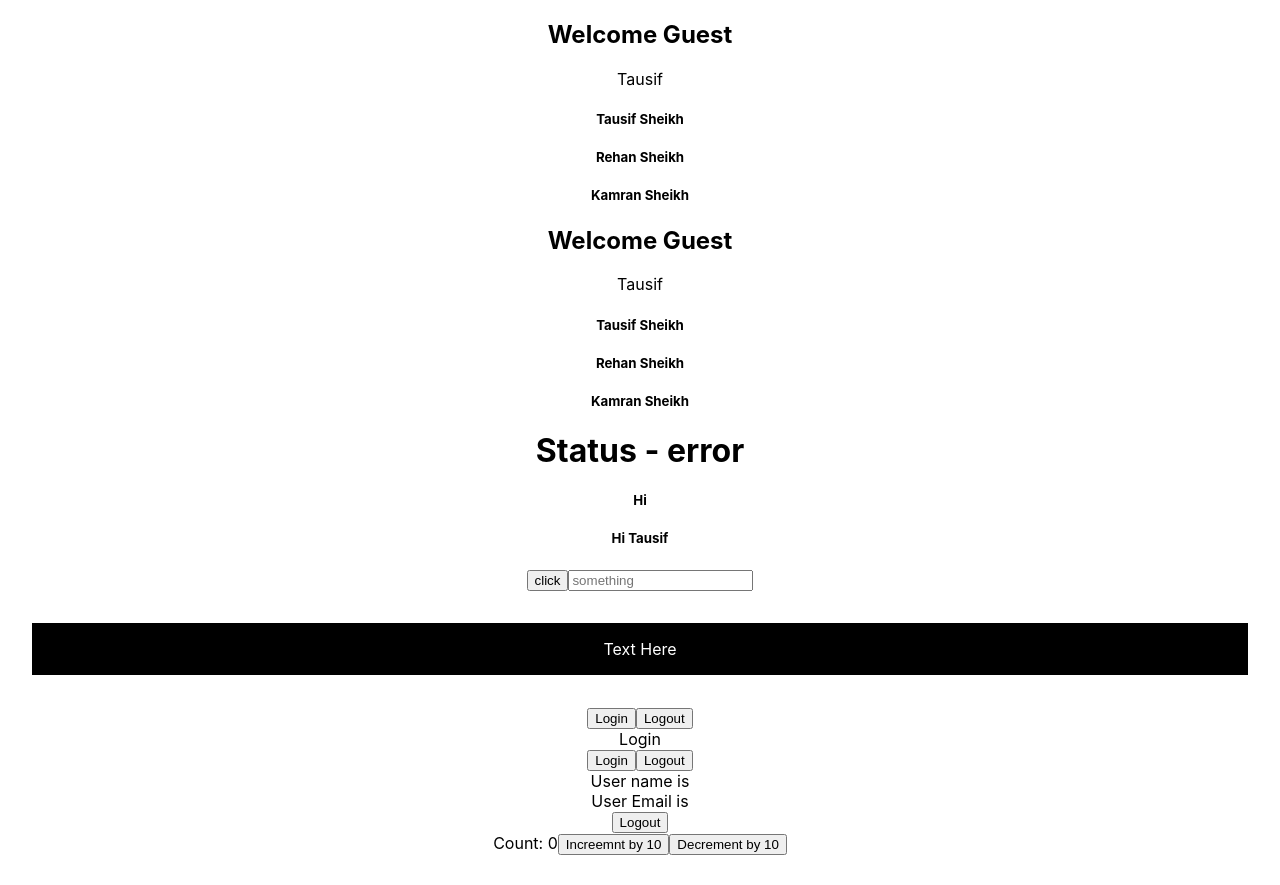
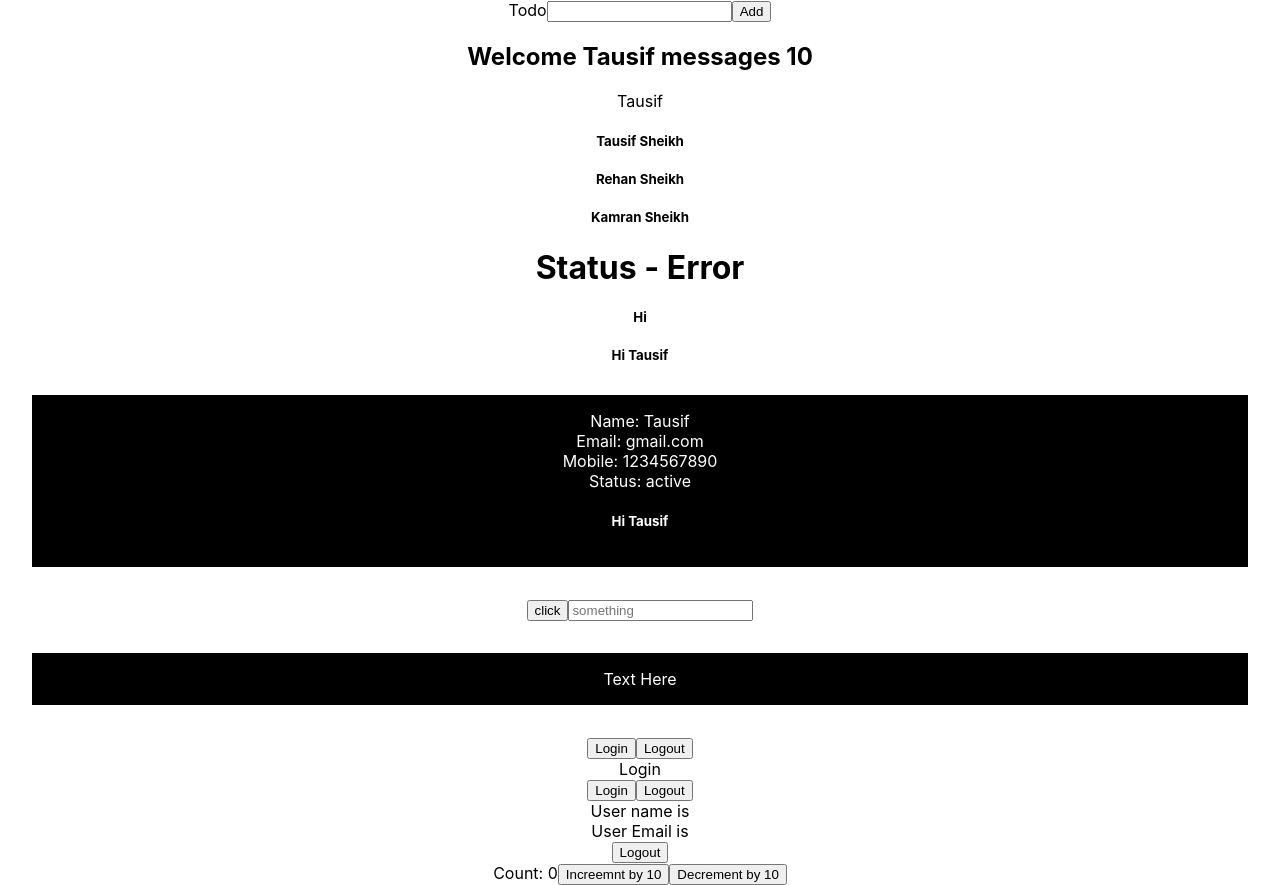
Before and after one commit to TausifM/React-TypeScript, a React (Create React App) app: page / in a window 1280 px wide. Before the commit the page ends 855 px from the top, so only its background shows below. Built offline with nearby package versions, Linux system fonts and the light colour scheme.

Commit message:
Event in TS

```diff
--- a/src/App.tsx
+++ b/src/App.tsx
@@ -10,21 +10,27 @@ import { Oscar } from './components/Oscar';
 import { Status } from './components/Status';
 import { User } from './components/state/User';
 import { Counter } from './components/useReducer/Counter';
+import Profile from './components/Profile';
+import Todo from './components/Todo';
 
 function App() {
   return (
     <div className="App">
-    <Greeting name='Tausif' messageCount={10} isLoggedIn={false}/>
-    <Greeting name='Tausif' isLoggedIn={false}/>
+    <Todo />
+    <Greeting name='Tausif' messageCount={10} isLoggedIn={true}/>
+    {/* <Greeting name='Tausif' isLoggedIn={true}/> */}
     <Status status='error' />
     <Heading>Hi</Heading>
     <Oscar>
       <Heading>Hi Tausif </Heading>
     </Oscar>
+    <Profile name='Tausif' email='gmail.com' mobile={1234567890} status='active' styles={{padding: "1rem", margin: "2rem", backgroundColor: 'black', color: 'white'}} >
+      <Heading>Hi Tausif </Heading>
+    </Profile>
     <Button handleClick={(event,id) => {
       console.log("Click", event, id)
     }} />
-    <Input value='' handleChange={(event) => console.log(event, "Input")}/>
+    <Input value='' handleChange={(event) => { console.log(event)}} />
      <Container styles={{padding: "1rem", margin: "2rem", backgroundColor: 'black', color: 'white'}}/>
      <LoggedIn />
      <User />
--- /dev/null
+++ b/src/components/Profile.tsx
@@ -0,0 +1,22 @@
+import React from 'react'
+type Props = {
+    name: string
+    email: string
+    mobile: number
+    status: 'active' | 'inactive' | 'pending' // we can use only this 3 mentioned status
+    children: React.ReactNode
+    styles: React.CSSProperties
+}
+const Profile:React.FC<Props> = ({name, email, mobile, status, children, styles}) => {
+  return (
+    <div style={styles}>
+        <div>Name: {name}</div>
+        <div>Email: {email}</div>
+        <div>Mobile: {mobile}</div>
+        <div>Status: {status}</div>
+        {children}
+    </div>
+  )
+}
+
+export default Profile
--- a/src/components/Status.tsx
+++ b/src/components/Status.tsx
@@ -9,7 +9,7 @@ export const Status = (props: StatusProps) => {
     }else if(props.status  ==='success'){
         message = 'Success'
     }else if (props.status === 'error'){
-        message = 'error'
+        message = 'Error'
     }
     return (
         <div>
--- /dev/null
+++ b/src/components/Todo.tsx
@@ -0,0 +1,30 @@
+import React from 'react'
+
+const Todo:React.FC = () => {
+    const [todo, setTodo] = React.useState<string>('');
+    const [todos, setTodos] = React.useState<string[]>([]);
+
+    const handleChange = (event: React.ChangeEvent<HTMLInputElement>) => {
+        setTodo(event.target.value);
+    }
+
+    const handleTodo = () => {
+        setTodos([...todos, todo]);
+        setTodo('');
+    }
+
+  return (
+    <div>
+        Todo
+        <input type="test" value={todo} onChange={(event)=>handleChange(event)}/>
+        <button  onClick={handleTodo}>Add</button>
+        <ul>
+            {todos.map((todo, index) => (
+                <li key={index}>{todo}</li>
+            ))}
+        </ul>
+    </div>
+  )
+}
+
+export default Todo
```
Also changed, not shown: 1 other file (tests, documents, lock files or other folders).
